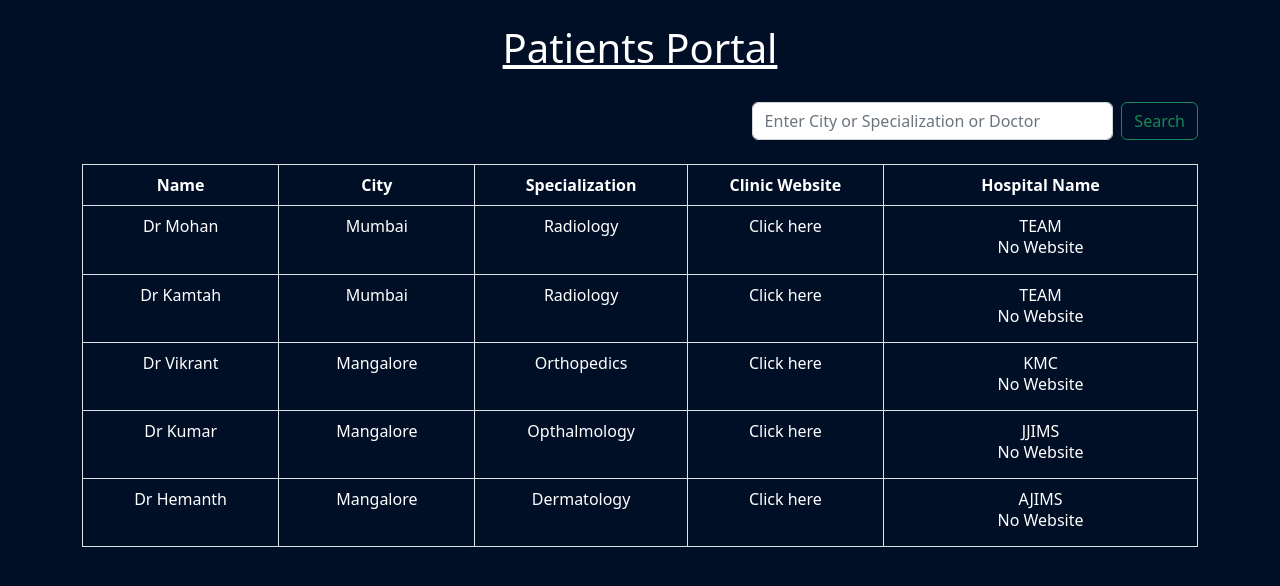
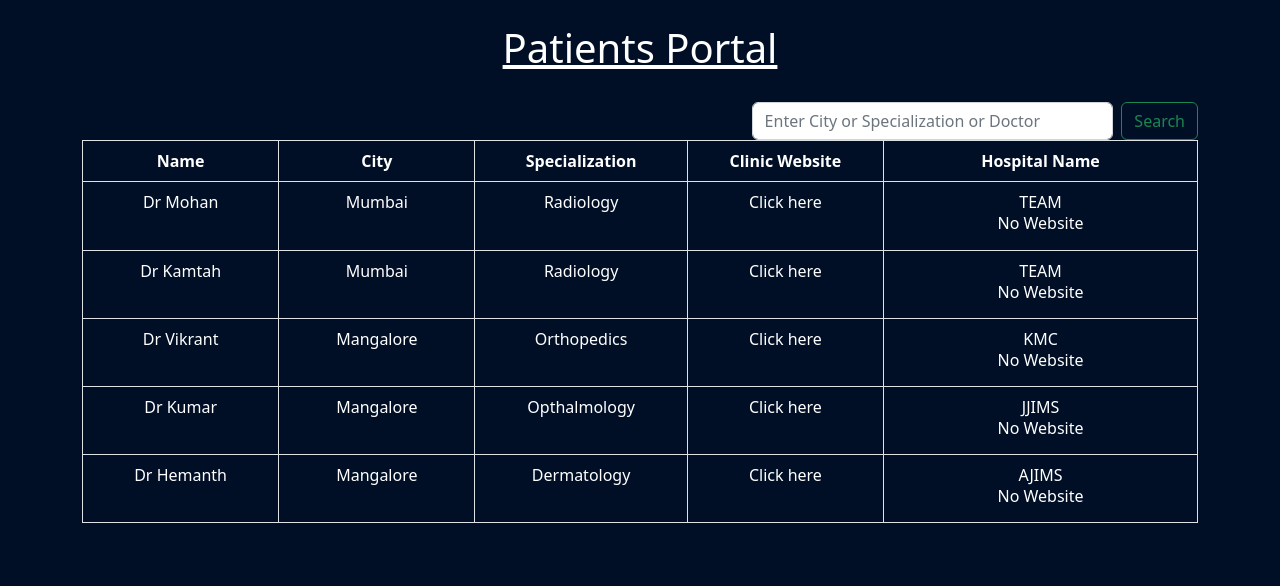
Before and after one commit to Sevak-Official/Sevak, a Django app: page /patients/ in a window 1280 px wide. Shown: the part 56-642 px from the top of the page. Run offline with Django 4.2, Linux system fonts and the light colour scheme; data comes from the database, SQL or seed files in the repository; some libraries are stand-ins or nearby versions; some web fonts are replaced.

Commit message:
Revert "fixes:add .gitignore"
This reverts commit 5138fdc16e9258e40be5f23ffde771dc50c22ab0.

```diff
--- a/hck/templates/hck/patient/patients.html
+++ b/hck/templates/hck/patient/patients.html
@@ -21,6 +21,7 @@
 </style>
 
 
+<div class="po">
   <div class="container-sm" >
     </br>
     <h1 class="center-underline">Patients Portal</h1>
@@ -28,7 +29,6 @@
         <input class="form-control me-2" type="search" name='q' placeholder="Enter City or Specialization or Doctor" aria-label="Search">
         <button class="btn btn-outline-success" type="submit" >Search</button>
       </form>
-    </br>
       <div class="table-responsive">
         <table class="table table-bordered table-fixed text-center">
           <thead>
@@ -68,5 +68,6 @@
   </div>
           {% endfor %}
 </div>
+</div>
 
 {% endblock content %}
```
Also changed, not shown: 1 other file.
